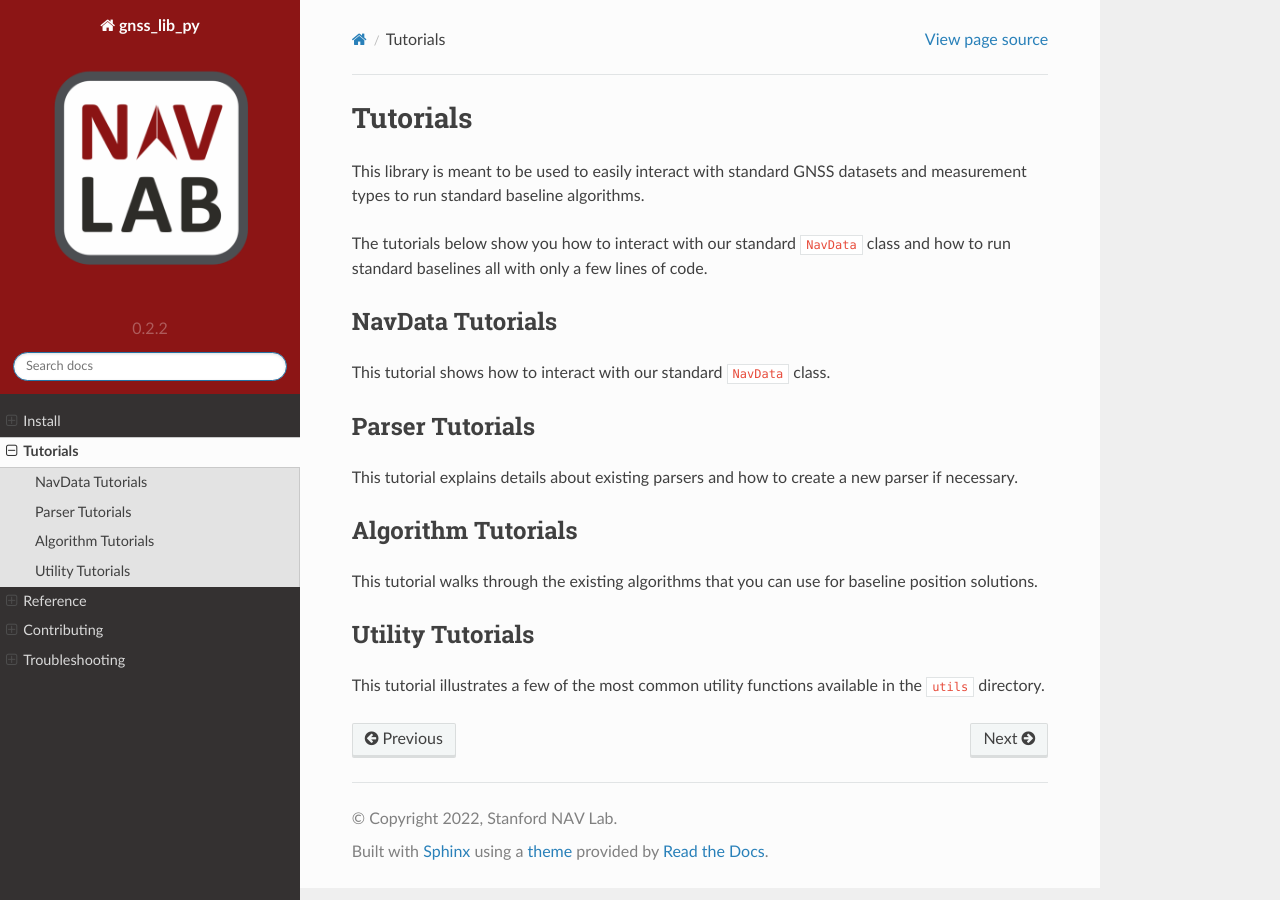
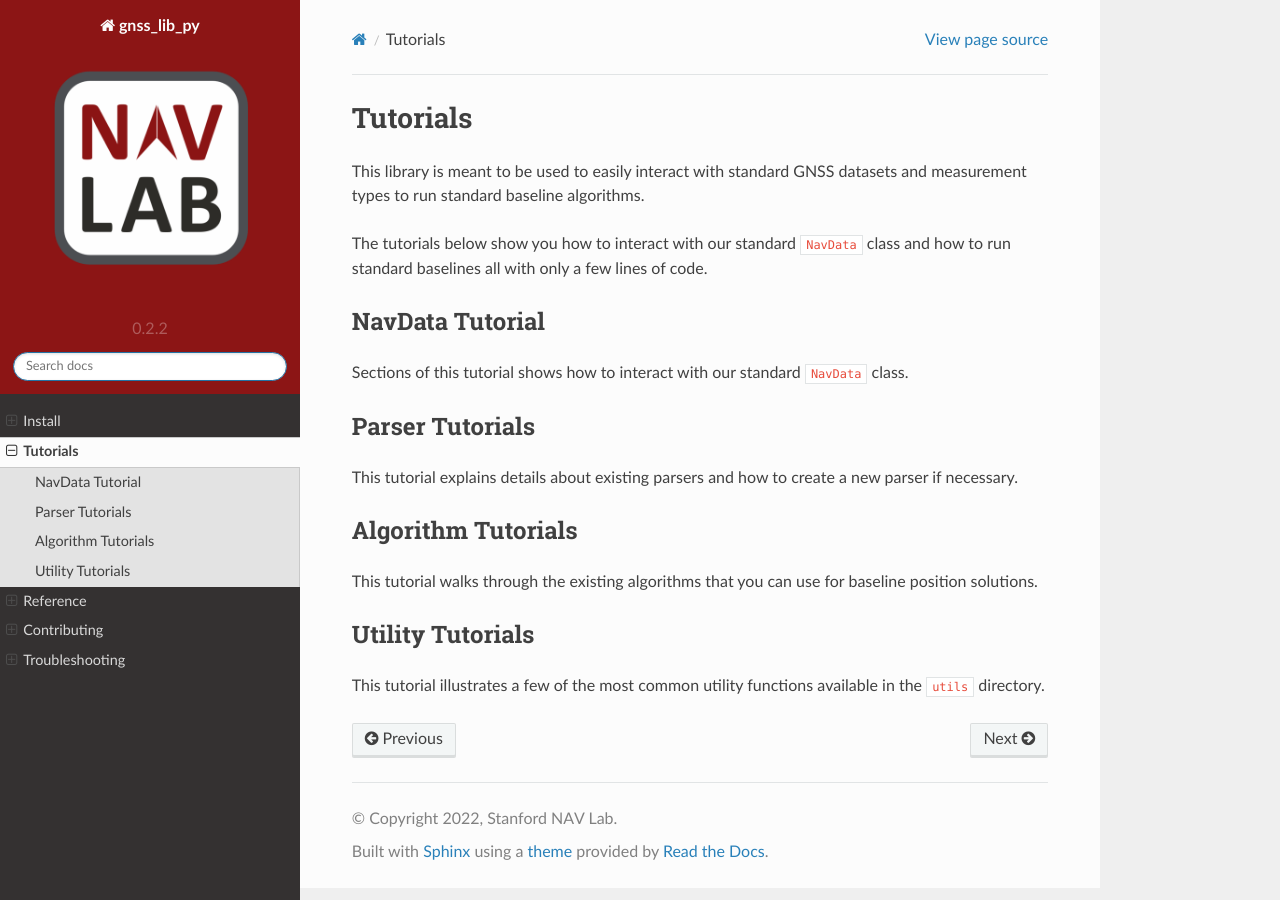
Before and after one commit to Stanford-NavLab/gnss_lib_py, a Sphinx documentation site: the page built from docs/source/tutorials/tutorials.rst, in a window 1280 px wide. Built offline with Sphinx 7.4.7 and the Read the Docs theme 2.0.0, drawn with Linux system fonts in a browser that asks for light colours; pages that are not in the unit, such as notebooks, are missing from menus; the version number is read from the project's files by our own code.

Commit message:
Updated docs and docstrings

```diff
--- a/docs/source/tutorials/tutorials.rst
+++ b/docs/source/tutorials/tutorials.rst
@@ -11,14 +11,14 @@ The tutorials below show you how to interact with our standard
 :code:`NavData` class and how to run standard baselines all with only a
 few lines of code.
 
-NavData Tutorials
+NavData Tutorial
 ---------------------
 
-This tutorial shows how to interact with our standard :code:`NavData`
+Sections of this tutorial shows how to interact with our standard :code:`NavData`
 class.
 
 .. toctree::
-   :maxdepth: 1
+   :maxdepth: 2
 
    tutorials_navdata_notebook
 
```
Also changed, not shown: 3 other files.
